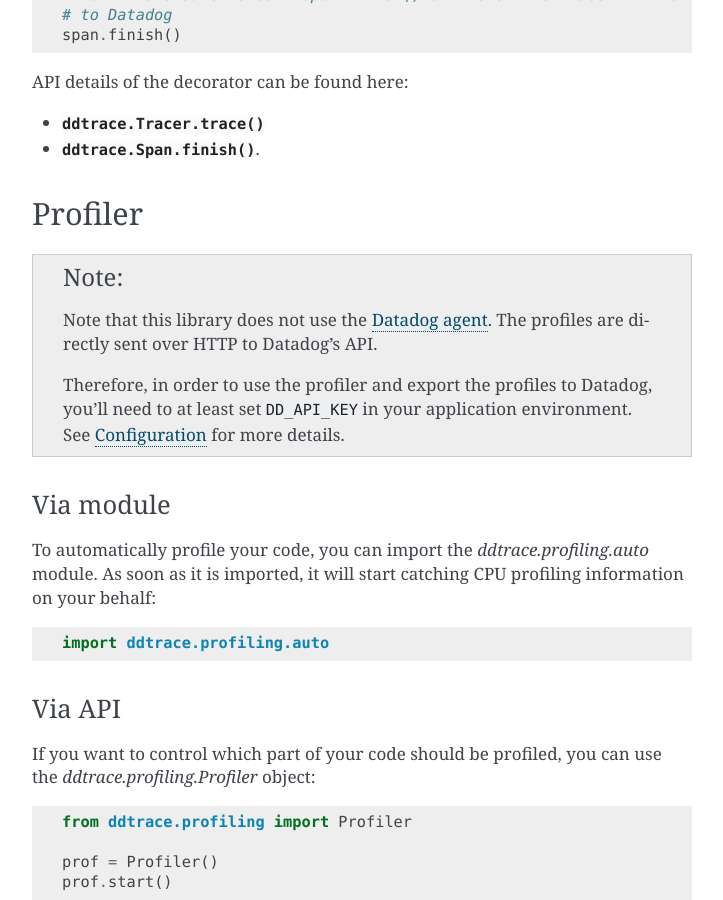
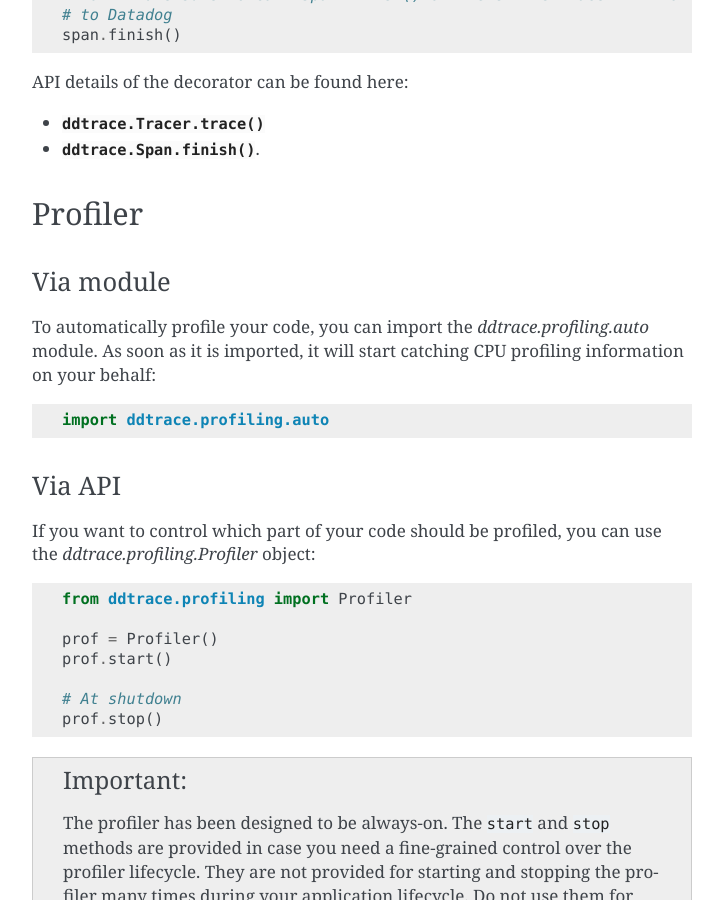
Before and after one commit to laminarasm9/dd-trace-py, a Sphinx documentation site: the page built from docs/basic_usage.rst, in a window 1280 px wide and 900 px high, scrolled down 2152 px. Shown: the whole window, without its empty margins (388-1111 px from the left). Built offline with Sphinx 7.4.7, drawn with Linux system fonts in a browser that asks for light colours.

Commit message:
docs(profiling): remove mention of agentless mode (#1620)

```diff
--- a/docs/basic_usage.rst
+++ b/docs/basic_usage.rst
@@ -113,16 +113,6 @@ API details of the decorator can be found here:
 Profiler
 ~~~~~~~~
 
-.. note::
-
-  Note that this library does not use the `Datadog agent
-  <https://docs.datadoghq.com/agent/>`_. The profiles are directly sent over
-  HTTP to Datadog's API.
-
-  Therefore, in order to use the profiler and export the profiles to Datadog,
-  you'll need to at least set ``DD_API_KEY`` in your application environment.
-  See :ref:`Configuration` for more details.
-
 Via module
 ----------
 To automatically profile your code, you can import the `ddtrace.profiling.auto` module.
```
Also changed, not shown: docs/configuration.rst (+0 -8 lines).
